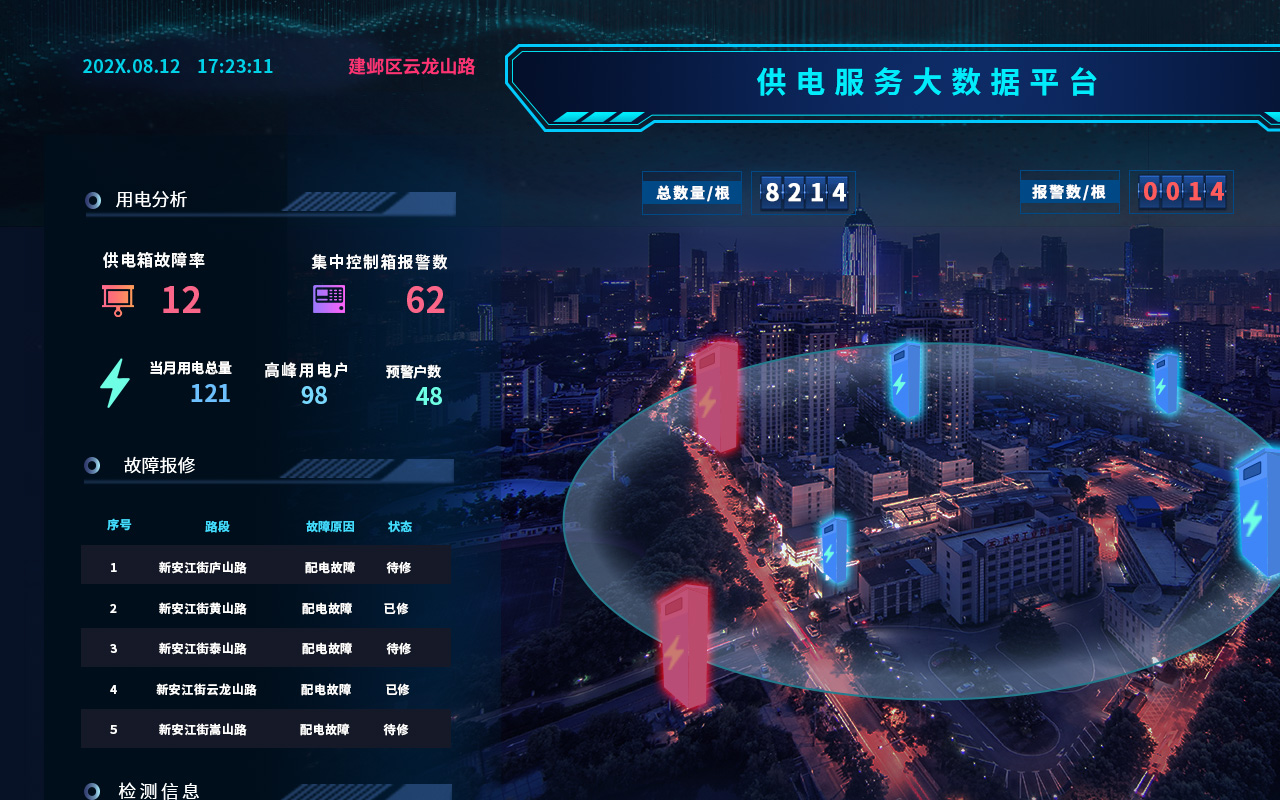
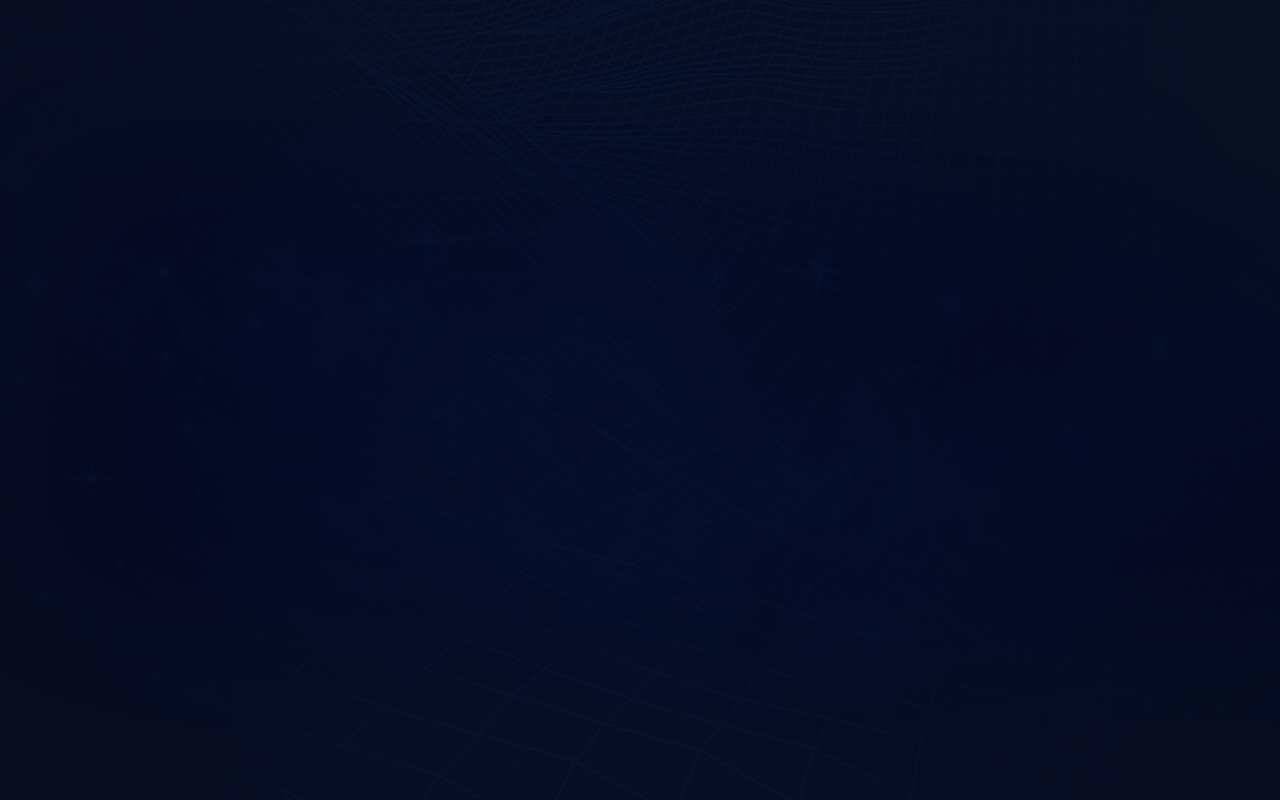
Before and after one commit to jhinzhou/DataV, a Vue app: page /webgl in a window 1280 px wide. Built offline with nearby package versions, Linux system fonts and the light colour scheme.

Commit message:
remove: 移除测试代码

```diff
--- a/src/views/Dashboard/DashboardView.vue
+++ b/src/views/Dashboard/DashboardView.vue
@@ -1,11 +1,9 @@
 <template>
-  <div></div>
+  <div>
+
+  </div>
 </template>
 <script setup></script>
 <style scoped>
-div{
-  width:100%;
-  height:100%;
-  background-image: url('@/assets/images/85.jpg');
-}
+
 </style>
--- a/src/views/OptionBoard/OptionBoardView.vue
+++ b/src/views/OptionBoard/OptionBoardView.vue
@@ -3,9 +3,5 @@
 </template>
 <script setup></script>
 <style scoped>
-div{
-  width:100%;
-  height:100%;
-  background-image: url('@/assets/images/74.jpg');
-}
+
 </style>
--- a/src/views/WebGL/WebGLView.vue
+++ b/src/views/WebGL/WebGLView.vue
@@ -1,12 +1,7 @@
 <template>
-  <div class="dash">
-    <img src="@/assets/images/51.jpg" />
+  <div>
   </div>
 </template>
 <script setup></script>
 <style scoped>
-.dash{
-  width:100%;
-  height:100%;
-}
 </style>
```
